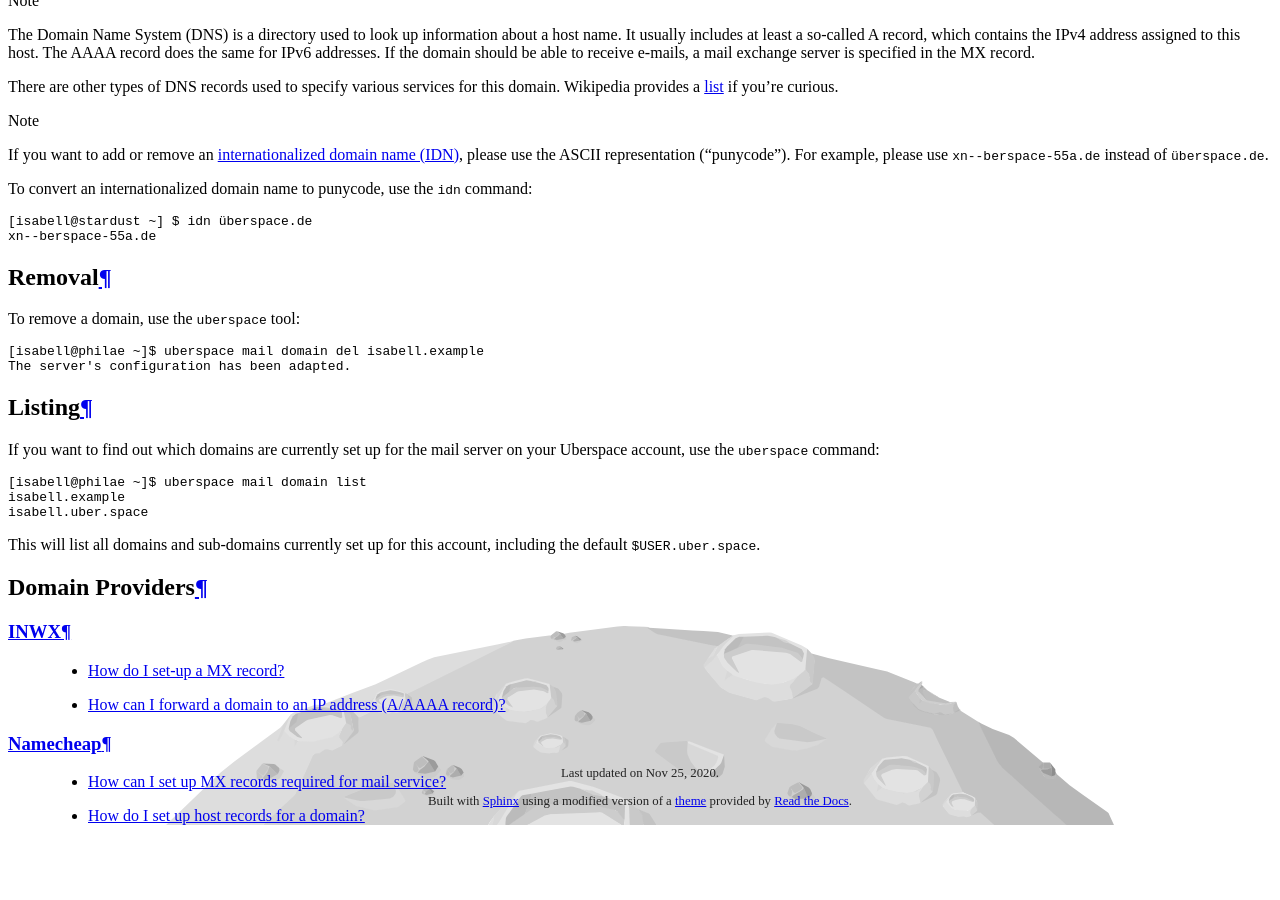
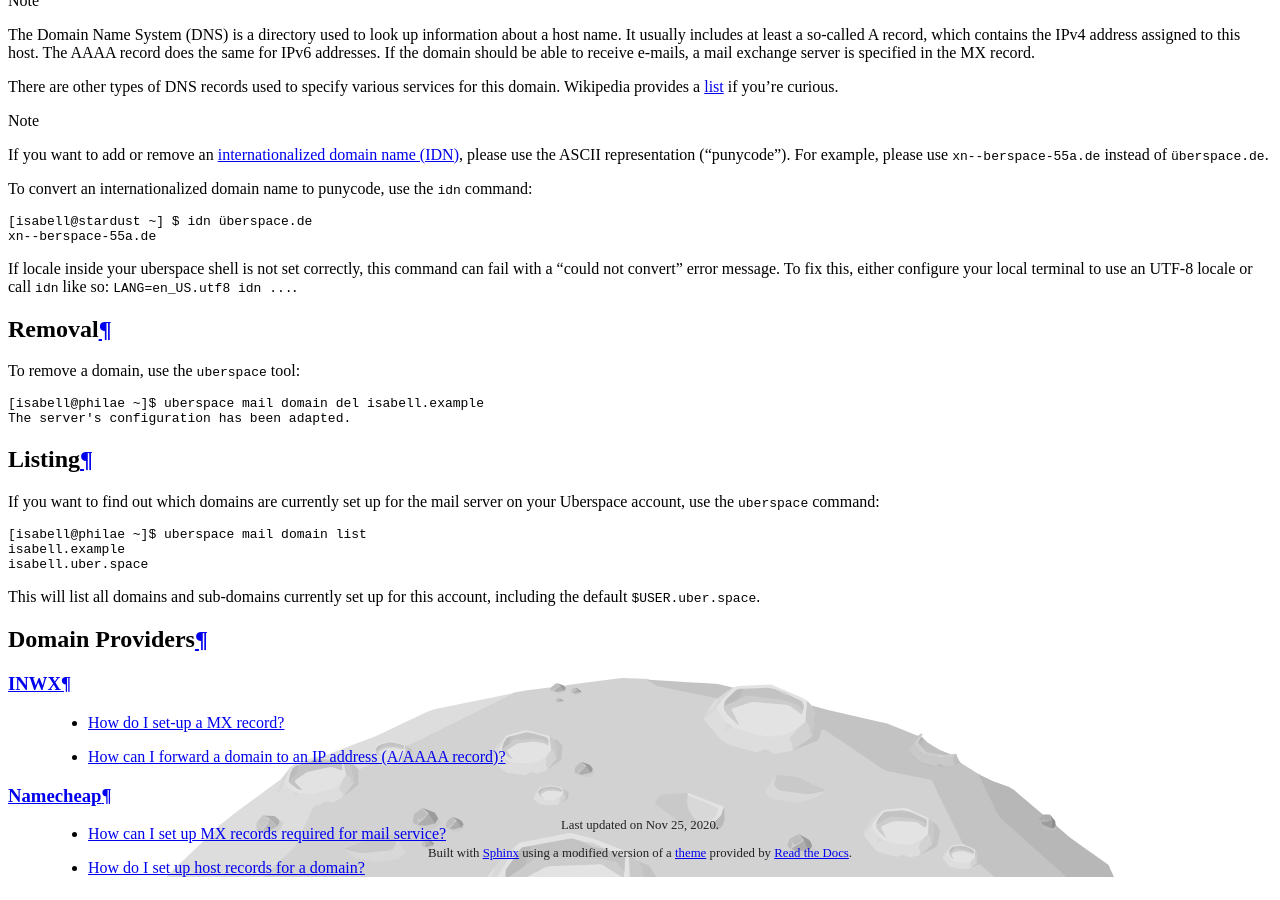
Before and after one commit to Uberspace/manual, a Sphinx documentation site: the page built from source/mail-domains.rst, in a window 1280 px wide and 900 px high, scrolled down 2487 px. Built offline with Sphinx 7.4.7 and the Read the Docs theme 2.0.0, drawn with Linux system fonts in a browser that asks for light colours; pages that are not in the unit, such as notebooks, are missing from menus.

Commit message:
make idn easier to use with incorrectly configured terminals, see #238

```diff
--- a/source/includes/domain-idn.txt
+++ b/source/includes/domain-idn.txt
@@ -8,3 +8,6 @@
 
       [isabell@stardust ~] $ idn überspace.de
       xn--berspace-55a.de
+
+
+   If locale inside your uberspace shell is not set correctly, this command can fail with a "could not convert" error message. To fix this, either configure your local terminal to use an UTF-8 locale or call ``idn`` like so: ``LANG=en_US.utf8 idn ...``.
```
